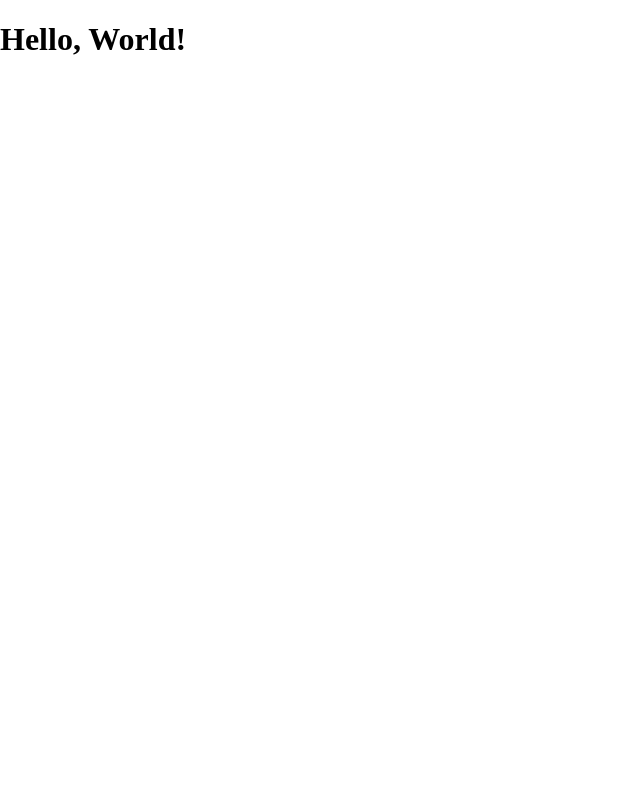
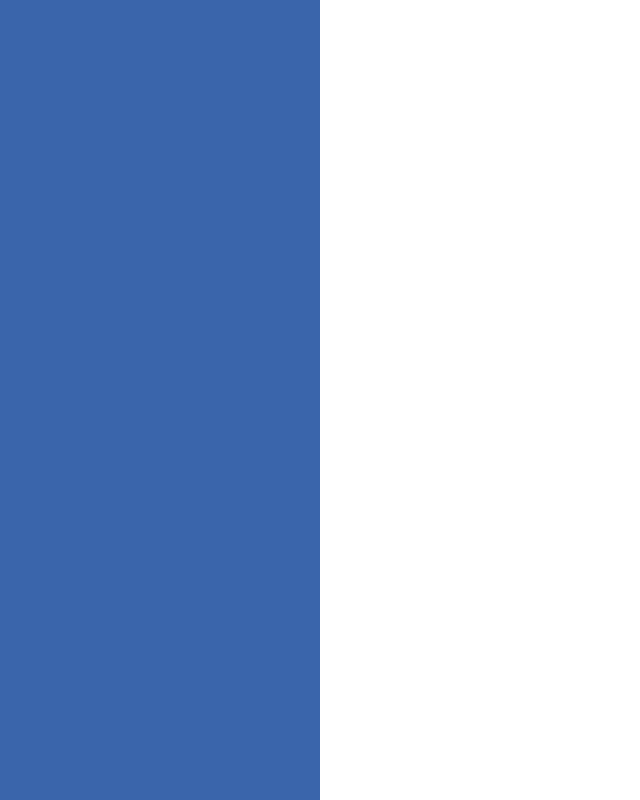
Before and after one commit to Eugene-Okhryamkin/cinemaApp, a React app: page / in a window 1280 px wide. Shown: the whole page, without its empty margins (0-640 px from the left). Built offline with nearby package versions, Linux system fonts and the light colour scheme.

Commit message:
create sidebar

```diff
--- /dev/null
+++ b/src/containers/App.jsx
@@ -0,0 +1,19 @@
+import React , { Component } from "react";
+import { connect } from "react-redux";
+import Sidebar from "./sidebar/sidebar.jsx";
+
+class App extends Component {
+    render() {
+        return(
+            <>
+                <Sidebar />
+            </>
+        )
+    };
+};
+
+const mapStateToProps = (state) => ({
+    film: state.film
+});
+
+export default connect(mapStateToProps)(App);
--- /dev/null
+++ b/src/containers/sidebar/sidebar.jsx
@@ -0,0 +1,15 @@
+import React, { Component } from "react";
+import "./sidebar.sass";
+
+class Sidebar extends Component {
+    render() {
+        return (
+            <div id="sidebar">
+                {/*Поиск*/}
+                {/*Список Жанров*/}
+            </div>
+        );
+    }
+};
+
+export default Sidebar;
--- /dev/null
+++ b/src/containers/sidebar/sidebar.sass
@@ -0,0 +1,5 @@
+#sidebar
+  display: flex
+  width: 25%
+  height: 100vh
+  background: #3a65ab
--- a/src/index.jsx
+++ b/src/index.jsx
@@ -1,8 +1,14 @@
 import React from "react";
 import ReactDOM from "react-dom";
+import { Provider } from "react-redux";
 import "normalize.css";
+import App from "./containers/App.jsx"
+import { store } from "./store/store";
+
 
 ReactDOM.render(
-    <h1>Hello, World!</h1>,
+    <Provider store={ store }>
+        <App />
+    </Provider>,
     document.getElementById("root")
 );
--- /dev/null
+++ b/src/reducers/filmReducer.js
@@ -0,0 +1,9 @@
+const initState = {
+    film: "Some Film",
+    year: "2019",
+    description: "some desc"
+};
+
+export const filmReducer = (state = initState) => {
+    return state;
+};
--- /dev/null
+++ b/src/reducers/rootReducer.js
@@ -0,0 +1,7 @@
+import { combineReducers } from "redux";
+import { filmReducer } from "./filmReducer";
+
+
+export const rootReducer = combineReducers({
+    film: filmReducer
+});
--- /dev/null
+++ b/src/store/store.js
@@ -0,0 +1,5 @@
+import {rootReducer} from "../reducers/rootReducer";
+import {createStore} from "redux";
+
+
+export const store = createStore(rootReducer);
```
